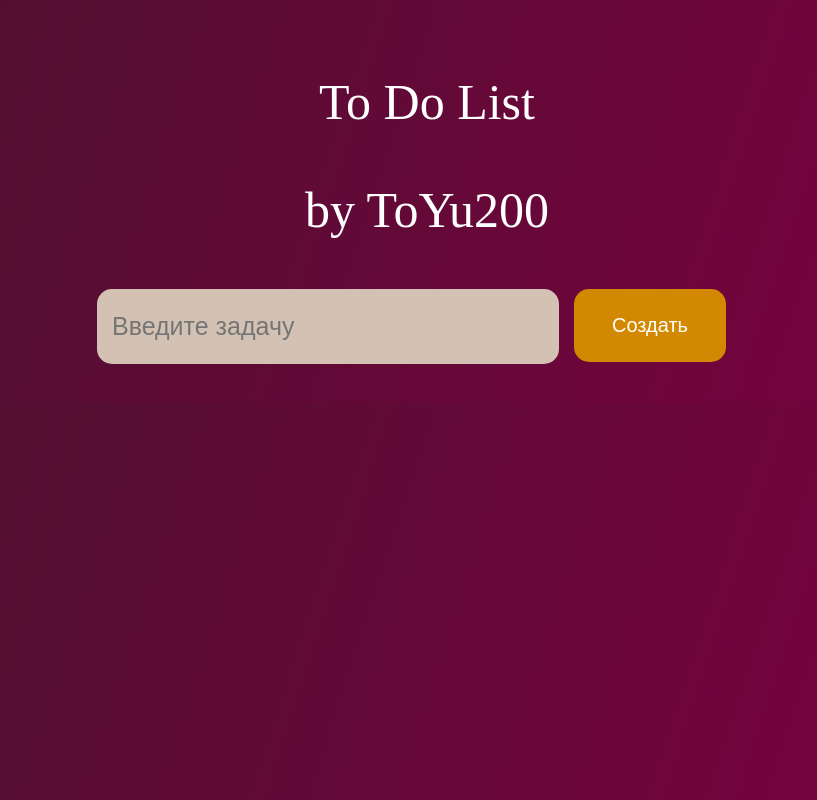
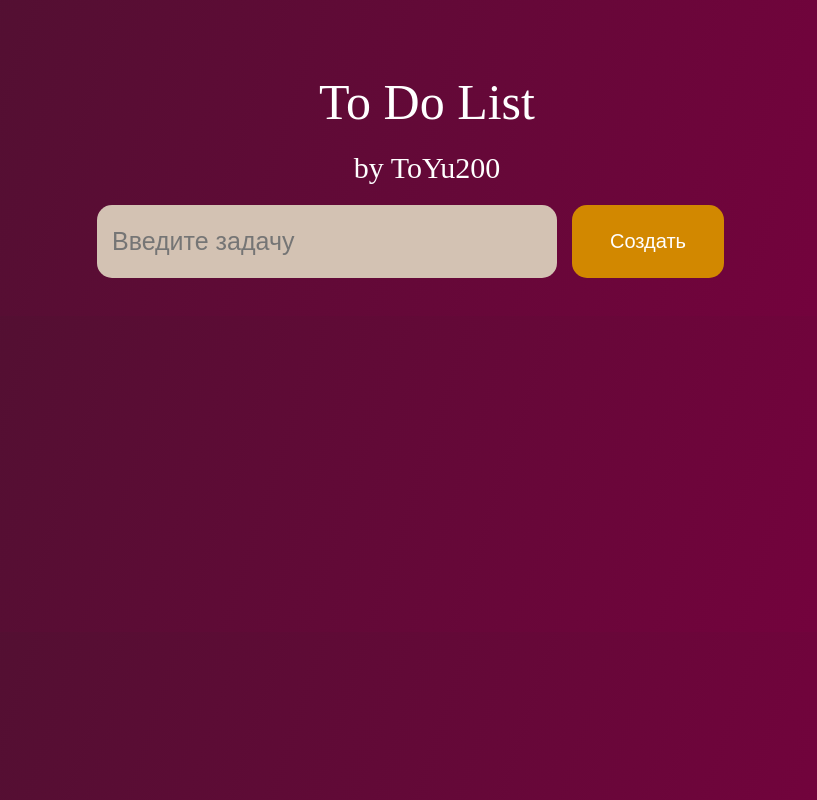
Before and after one commit to ToYu200/To-do-list, a plain HTML site: page index.html in a window 1280 px wide. Shown: the whole page, without its empty margins (271-1088 px from the left). Drawn offline with Linux system fonts and the light colour scheme; a web font is replaced by a local one.

Commit message:
Стили
убрал обводку для инпута

```diff
--- a/style/style.css
+++ b/style/style.css
@@ -16,8 +16,14 @@ body {
     color: #FFF;
     font-family: logo;
     font-size: 50px;
+    margin-bottom: 20px;
 }
 
+#by {
+    font-size: 30px;
+    margin-top: 0px;
+
+}
 
 .inputbutton {
     margin-left: 60px;
@@ -26,6 +32,9 @@ body {
 
 
 .inputtask {
+    padding: 0;
+    outline: none;
+    border: none;
     padding-left: 15px;
     width: 445px;
     height: 73px;
```
